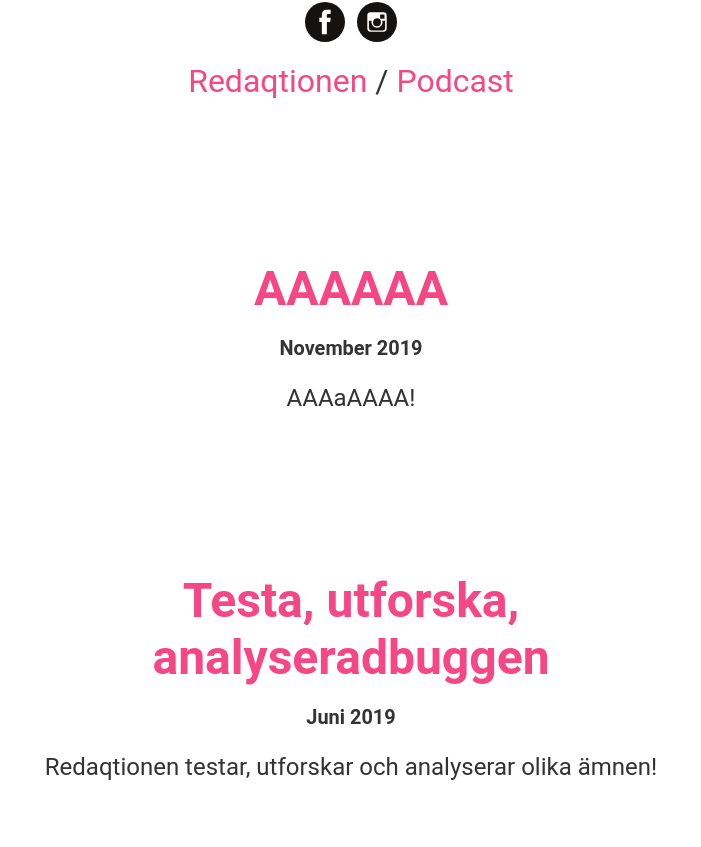
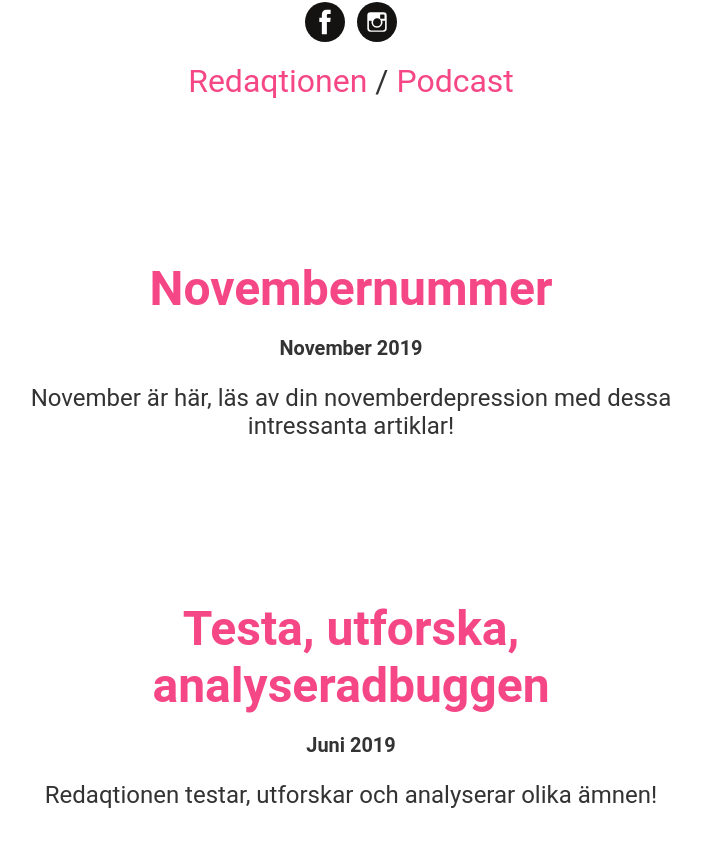
Before and after one commit to datasektionen/dbuggen, a Jekyll site: the page built from index.html, in a window 1280 px wide and 900 px high, scrolled down 569 px. Shown: the top 847 px of the window, without its empty margins (289-990 px from the left). Built offline with Jekyll 4.4.1, drawn with Linux system fonts in a browser that asks for light colours.

Commit message:
Uppdaterade titel och beskrivning

```diff
--- a/_data/issues.yaml
+++ b/_data/issues.yaml
@@ -124,6 +124,6 @@
   description: Redaqtionen testar, utforskar och analyserar olika ämnen!
   date: "Juni 2019"
 - number: 32
-  name: AAAAAA
-  description: AAAaAAAA!
+  name: Novembernummer
+  description: November är här, läs av din novemberdepression med dessa intressanta artiklar!
   date: "November 2019"
--- a/issues/32.html
+++ b/issues/32.html
@@ -1,7 +1,7 @@
 ---
 layout: issue
 category: 32
-title: AAAAA
+title: Novembernummer
 permalink: /issues/32/
 img: "https://dbuggen.s3.amazonaws.com/4_19/nummer32Updated.jpg"
 ---
```
